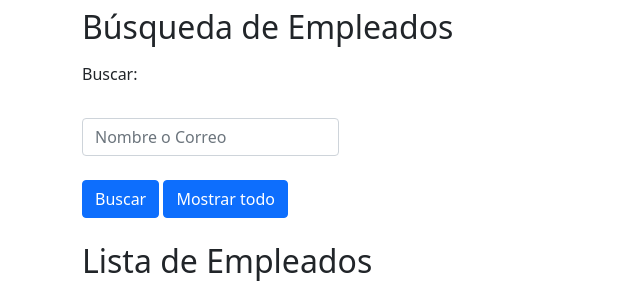
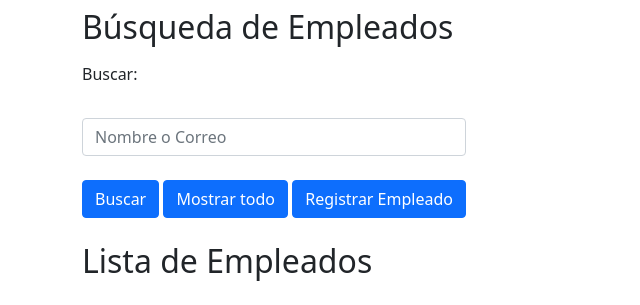
Before and after one commit to Andrik0711/-prueba_dotdcd_2024_JoseAndrikMartinezRodriguez, a PHP site: page / in a window 1280 px wide. Shown: the top 305 px of the page, without its empty margins (0-640 px from the left). Run offline with PHP 8.4, Linux system fonts and the light colour scheme; the visitor is signed in with stand-in values (Sample User, id 1); data that the repository does not hold is empty.

Commit message:
Btn en detail extra eliminado, btn de volver agrego a register

```diff
--- a/views/detail.php
+++ b/views/detail.php
@@ -57,8 +57,6 @@ require '../controller/detail.php';
             </tr>
         </table>
         <a href="index.php" class="btn btn-primary">Volver</a>
-        <!-- Btn de volver al index -->
-        <a href="index.php" class="btn btn-primary">Volver</a>
     </div>
 
 
--- a/views/index.php
+++ b/views/index.php
@@ -24,6 +24,9 @@ require '../controller/index.php';
                         </div>
                         <button type="submit" class="btn btn-primary">Buscar</button>
                         <button type="submit" class="search_all btn btn-primary">Mostrar todo</button>
+
+                        <!-- Btn de registrar -->
+                        <a href="register.php" class="btn btn-primary">Registrar Empleado</a>
                     </form>
                 </div>
             </div>
--- a/views/register.php
+++ b/views/register.php
@@ -44,6 +44,8 @@
         </select>
       </div>
       <button type="submit" class="btn btn-primary">Registrar</button>
+      <!-- btn de volver -->
+      <a href="index.php" class="btn btn-primary">Volver</a>
     </form>
   </div>
 </body>
```
